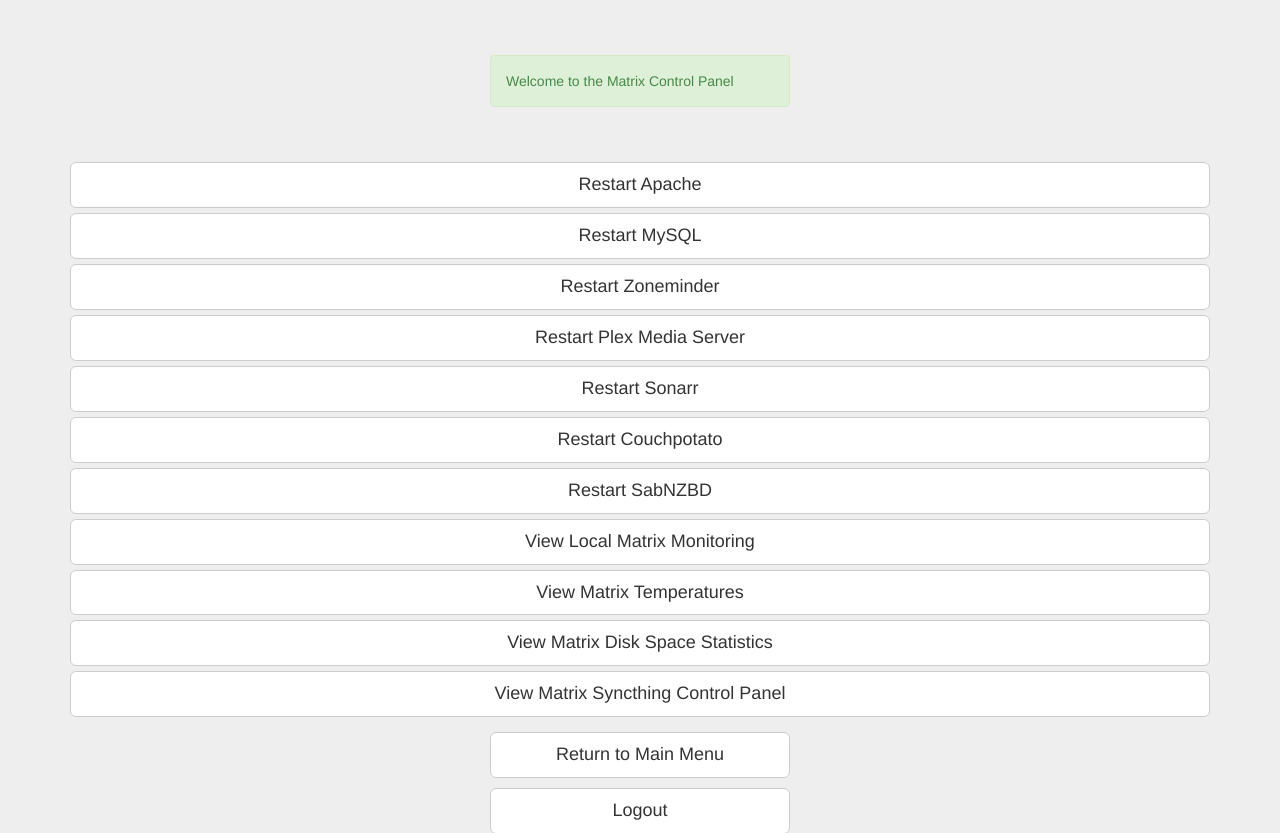
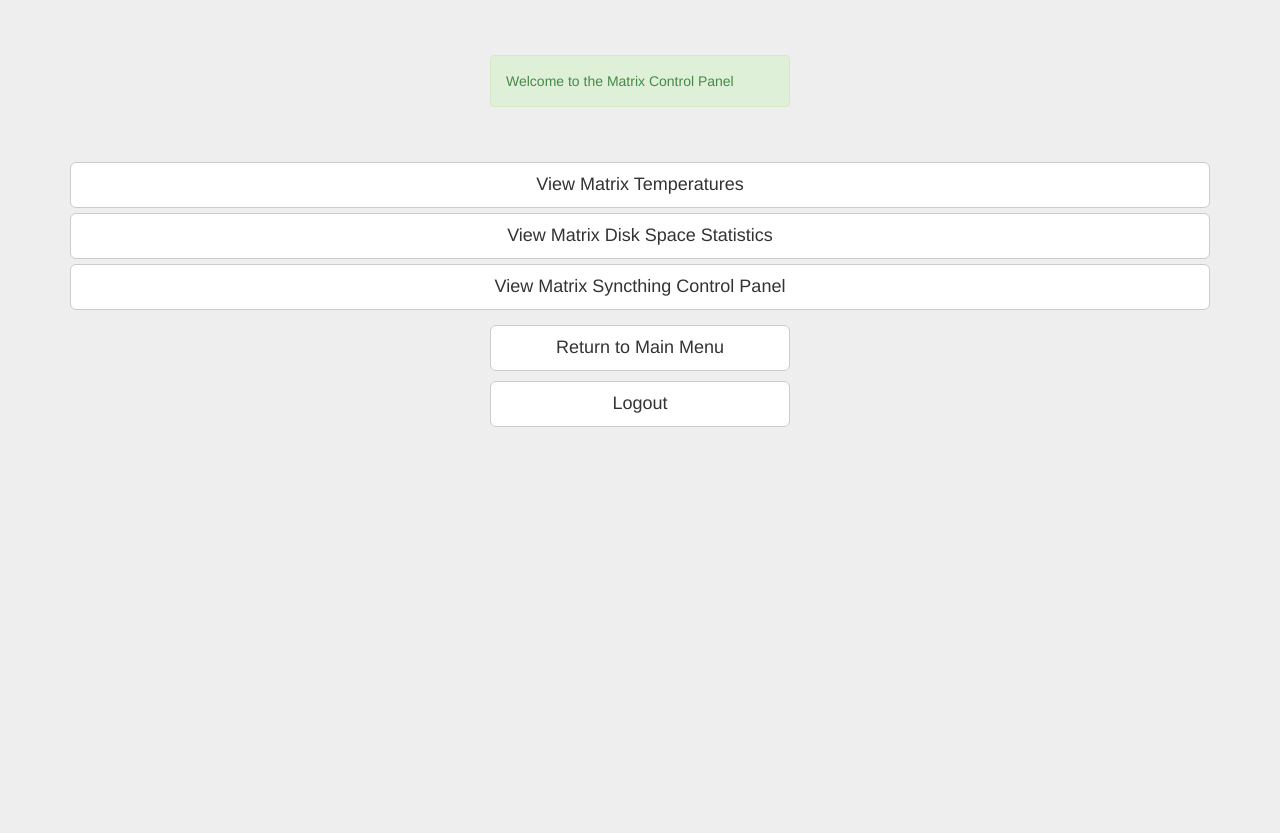
Before and after one commit to ainsey11/Datacrapper, a PHP site: page /mcp/index.php in a window 1280 px wide. Shown: the top 833 px of the page. After the commit the page ends 427 px from the top, so only its background shows below. Run offline with PHP 8.4, Linux system fonts and the light colour scheme; the visitor is signed in with stand-in values (Sample User, id 1).

Commit message:
no need for these at the min, restart requires sudo which is a bit dirty

```diff
--- a/Web/mcp/index.php
+++ b/Web/mcp/index.php
@@ -17,14 +17,6 @@
         <div class="alert alert-success">Welcome to the Matrix Control Panel</div>
 	<br>
 	</div>
-	<a href="/launchworkalerts.php" class="btn btn-default btn-lg btn-block">Restart Apache</a>
-	<a href="content/launchfblerts.php" class="btn btn-default btn-lg btn-block">Restart MySQL</a>
-	<a href="matrixtemps.php" class="btn btn-default btn-lg btn-block">Restart Zoneminder</a>
-	<a href="matrixtemps.php" class="btn btn-default btn-lg btn-block">Restart Plex Media Server</a>
-	<a href="matrixtemps.php" class="btn btn-default btn-lg btn-block">Restart Sonarr</a>
-	<a href="matrixtemps.php" class="btn btn-default btn-lg btn-block">Restart Couchpotato</a>
-	<a href="matrixtemps.php" class="btn btn-default btn-lg btn-block">Restart SabNZBD</a>
-	<a href="content/.php" class="btn btn-default btn-lg btn-block">View Local Matrix Monitoring</a>
 	<a href="matrixtemps.php" class="btn btn-default btn-lg btn-block">View Matrix Temperatures</a>
 	<a href="diskstats.php" class="btn btn-default btn-lg btn-block">View Matrix Disk Space Statistics</a>
 	<a href="http://matrix:8384" class="btn btn-default btn-lg btn-block">View Matrix Syncthing Control Panel</a>
```
